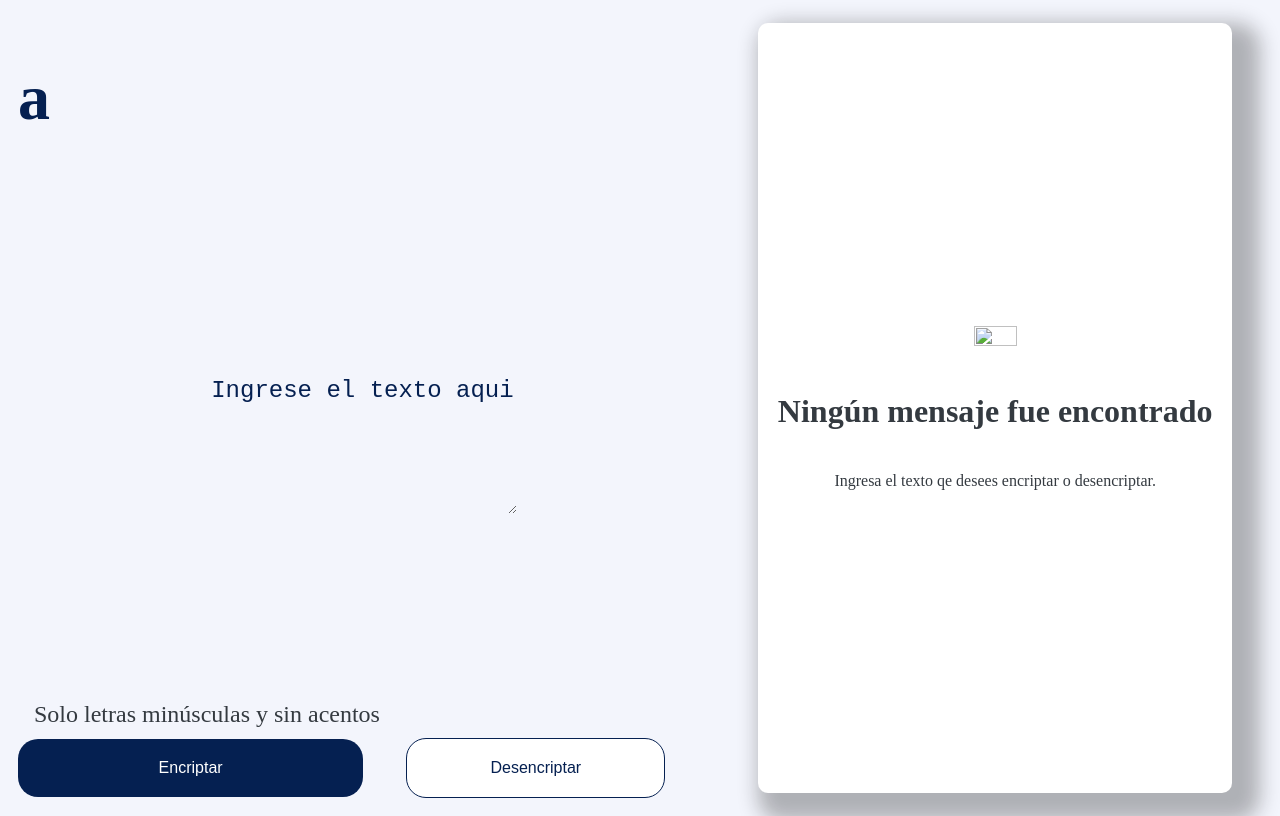
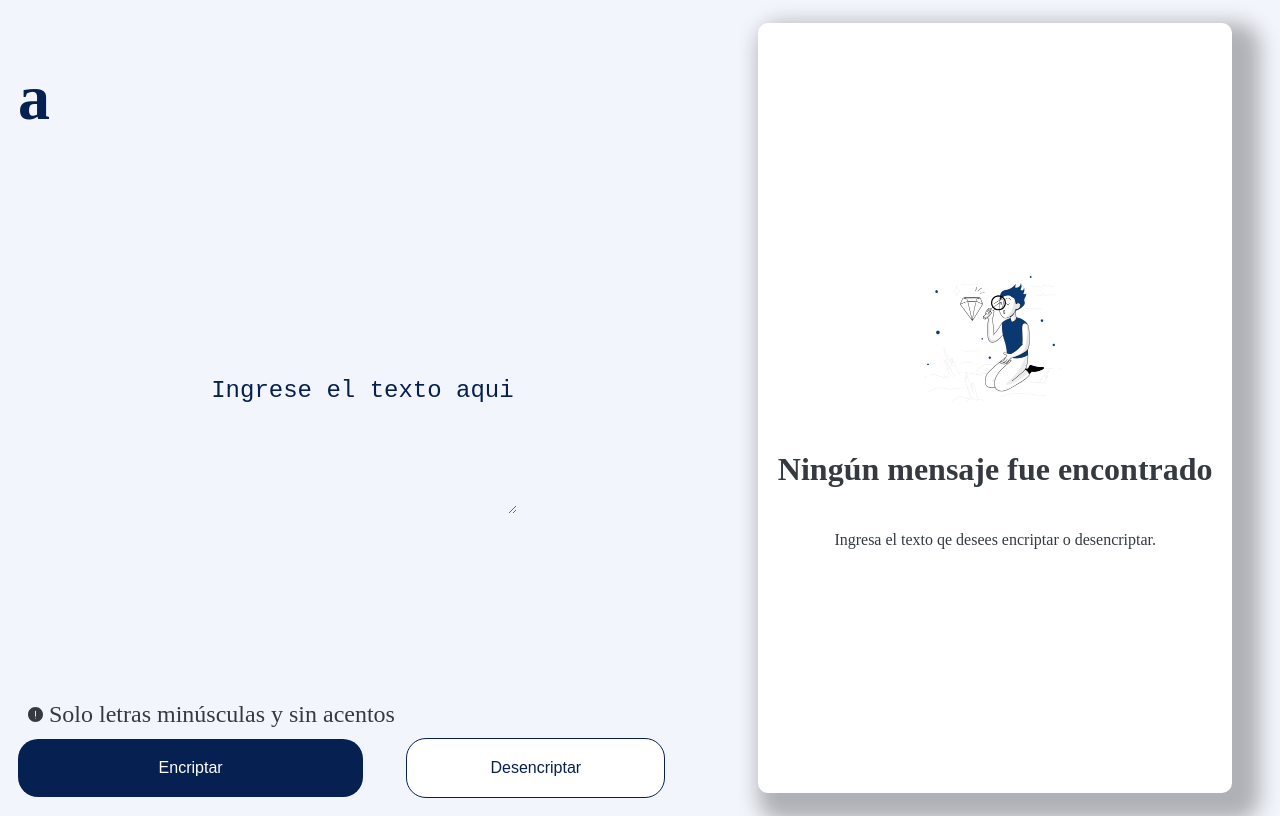
Before and after one commit to bonnesbaby14/proyecto_1_oracle_one, a plain HTML site: page index.html in a window 1280 px wide. Drawn offline with Linux system fonts and the light colour scheme; the site is published under a folder, as on GitHub Pages, so addresses that start at the root find nothing.

Commit message:
ajsute deimage

```diff
--- a/index.html
+++ b/index.html
@@ -24,7 +24,7 @@
 
             <div class="footer-butttons">
                 <div class="message">
-                    <span> <img src="/src/alert.svg" width="15" alt=""> Solo letras minúsculas y sin acentos</span>
+                    <span> <img src="src/alert.svg" width="15" alt=""> Solo letras minúsculas y sin acentos</span>
 
                 </div>
                 <div class="buttons-container">
@@ -41,7 +41,7 @@
         <div class="flex-item-right" id="not-found-text">
             <div>
 
-               <img class="image" src="/src/uno.png" alt="">
+               <img class="image" src="src/uno.png" alt="">
 
                 <h4 class="title">Ningún mensaje fue encontrado</h4>
 
```
